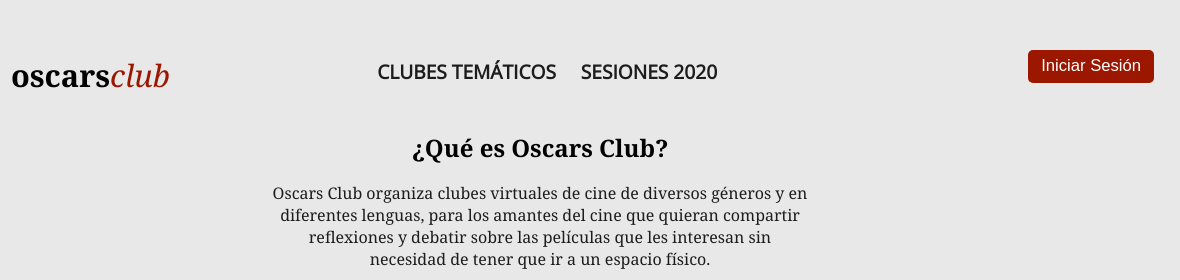
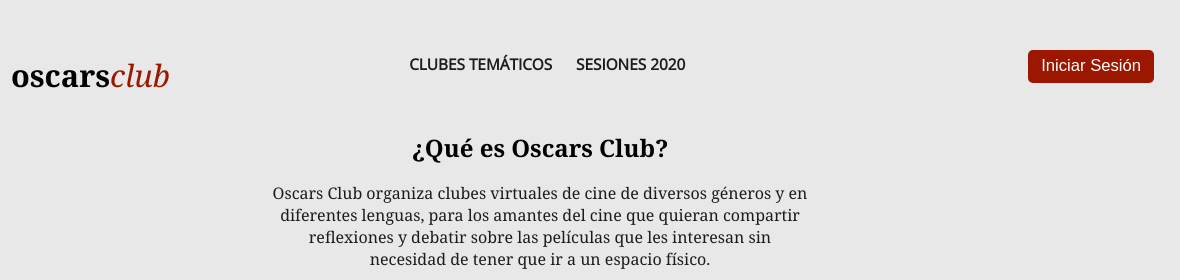
Before and after one commit to oscar1delaguila/HTML_CSS, a plain HTML site: page index.html in a window 1280 px wide. Shown: the top 280 px of the page, 100-1280 px from the left. Drawn offline with nearby package versions, Linux system fonts and the light colour scheme.

Commit message:
Update style.css

```diff
--- a/css/style.css
+++ b/css/style.css
@@ -1,3 +1,4 @@
+
 
 body {
 
@@ -98,7 +99,7 @@ header div + nav {
 	font-family: 'Open Sans', sans-serif;
 
 	/* tamaño de la fuente en relación con el ancho de la ventana*/
-	font-size: 1.5vw;
+	font-size: 1.2vw;
 
 
 }
@@ -485,6 +486,7 @@ article section div.container img {
 div.outer-container {
 
 	display: flex;
+	flex-wrap: wrap;
 
 }
 
```
